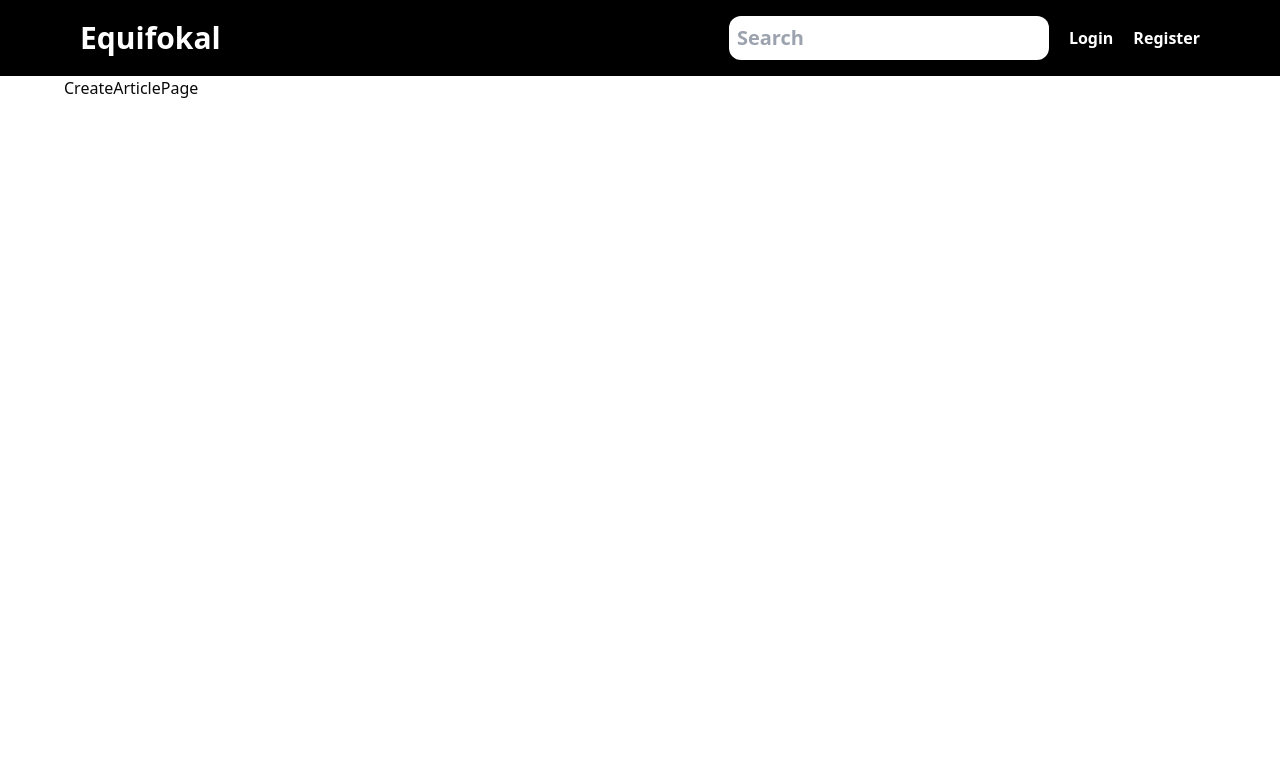
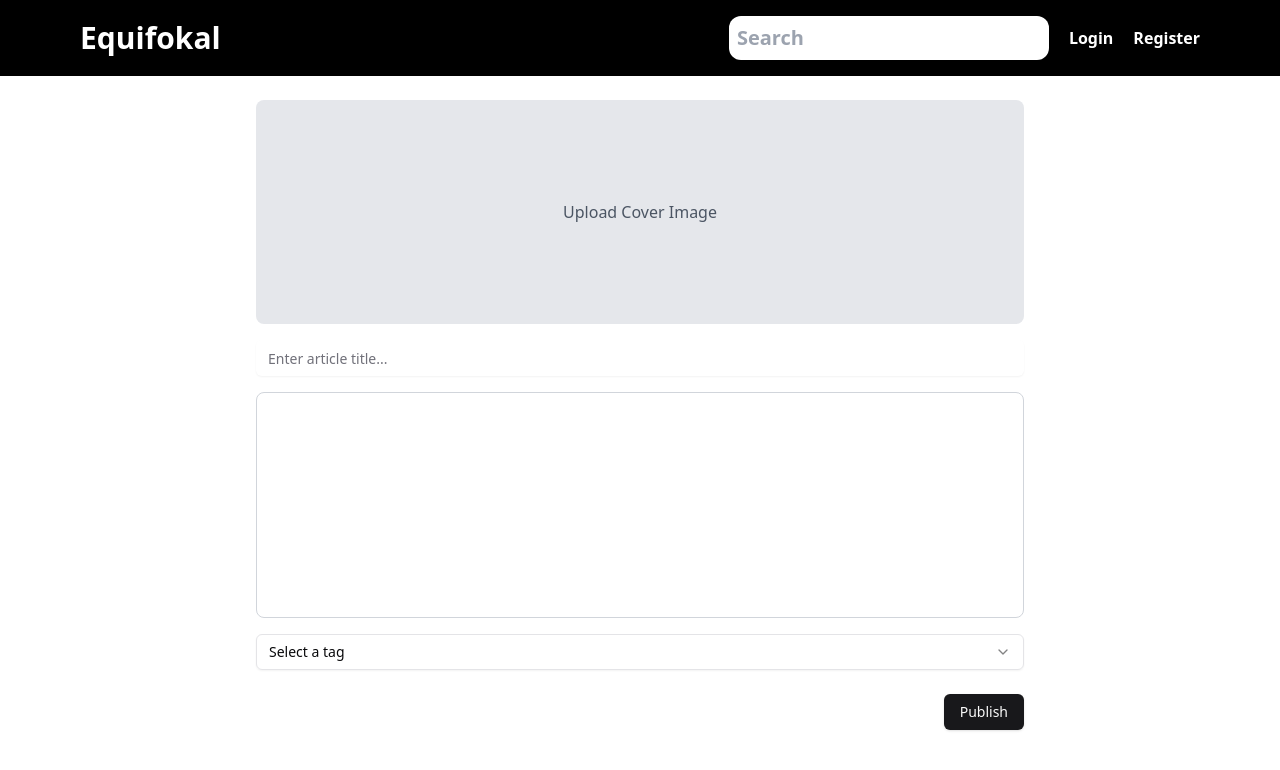
Before and after one commit to rashidfirhat98/equifokal-app, a Next.js app: page /create/article in a window 1280 px wide. Shown: the top 770 px of the page. Built offline with nearby package versions, Linux system fonts and the light colour scheme; no server answers; what envalid would draw is missing.

Commit message:
Draft create article page

```diff
--- a/src/app/create/article/page.tsx
+++ b/src/app/create/article/page.tsx
@@ -1,3 +1,139 @@
+"use client";
+
+import { useState, useEffect } from "react";
+import { useForm } from "react-hook-form";
+import { zodResolver } from "@hookform/resolvers/zod";
+import { z } from "zod";
+import { useRouter } from "next/navigation";
+import { Input } from "@/components/ui/input";
+import { Button } from "@/components/ui/button";
+import { Select, SelectTrigger, SelectValue, SelectContent, SelectItem } from "@/components/ui/select";
+import { EditorContent, useEditor } from "@tiptap/react";
+import StarterKit from "@tiptap/starter-kit";
+import Image from "next/image";
+
+// Validation Schema
+const articleSchema = z.object({
+  title: z.string().min(5, "Title must be at least 5 characters"),
+  content: z.string().min(20, "Content must be at least 20 characters"),
+  coverImage: z.string().optional(),
+  tags: z.array(z.string()).optional(),
+});
+
+type ArticleFormData = z.infer<typeof articleSchema>;
+
 export default function CreateArticlePage() {
-  return <div>CreateArticlePage</div>;
+  const [coverImage, setCoverImage] = useState<string | null>(null);
+  const [saving, setSaving] = useState(false);
+  const router = useRouter();
+
+  const { register, handleSubmit, setValue, watch, formState: { errors } } = useForm<ArticleFormData>({
+    resolver: zodResolver(articleSchema),
+  });
+
+  // TipTap Editor
+  const editor = useEditor({
+    extensions: [StarterKit],
+    content: "",
+    onUpdate: ({ editor }) => {
+      setValue("content", editor.getHTML());
+    },
+  });
+
+  // Auto-save to localStorage
+  useEffect(() => {
+    const savedContent = localStorage.getItem("draftArticle");
+    if (savedContent) {
+      const parsed = JSON.parse(savedContent);
+      setValue("title", parsed.title || "");
+      editor?.commands.setContent(parsed.content || "");
+      setCoverImage(parsed.coverImage || null);
+    }
+  }, [setValue, editor]);
+
+  useEffect(() => {
+    const interval = setInterval(() => {
+      localStorage.setItem(
+        "draftArticle",
+        JSON.stringify({ title: watch("title"), content: editor?.getHTML(), coverImage })
+      );
+    }, 5000);
+    return () => clearInterval(interval);
+  }, [watch, editor, coverImage]);
+
+  // Handle Cover Image Upload
+  const handleImageUpload = async (event: React.ChangeEvent<HTMLInputElement>) => {
+    const file = event.target.files?.[0];
+    if (file) {
+      const reader = new FileReader();
+      reader.onloadend = () => setCoverImage(reader.result as string);
+      reader.readAsDataURL(file);
+    }
+  };
+
+  // Submit Article
+  const onSubmit = async (data: ArticleFormData) => {
+    setSaving(true);
+    try {
+      const response = await fetch("/api/articles", {
+        method: "POST",
+        headers: { "Content-Type": "application/json" },
+        body: JSON.stringify({ ...data, coverImage }),
+      });
+
+      if (!response.ok) throw new Error("Failed to create article");
+
+      localStorage.removeItem("draftArticle");
+      router.push("/articles");
+    } catch (error) {
+      console.error("Error:", error);
+    } finally {
+      setSaving(false);
+    }
+  };
+
+  return (
+    <div className="max-w-3xl mx-auto py-6">
+      {/* Cover Image Upload */}
+      <div className="relative w-full h-56 bg-gray-200 flex items-center justify-center rounded-lg overflow-hidden">
+        {coverImage ? (
+          <Image src={coverImage} alt="Cover" className="w-full h-full object-cover" width={500} height={300} />
+        ) : (
+          <label className="cursor-pointer text-gray-600">
+            Upload Cover Image
+            <input type="file" accept="image/*" onChange={handleImageUpload} className="hidden" />
+          </label>
+        )}
+      </div>
+
+      {/* Title Input */}
+      <Input {...register("title")} placeholder="Enter article title..." className="w-full text-3xl border-none focus:ring-0 mt-4" />
+      {errors.title && <p className="text-red-500 text-sm">{errors.title.message}</p>}
+
+      {/* TipTap Editor */}
+      <div className="border border-gray-300 rounded-lg p-3 mt-4">
+        <EditorContent editor={editor} className="min-h-[200px]" />
+      </div>
+      {errors.content && <p className="text-red-500 text-sm">{errors.content.message}</p>}
+
+      {/* Tags Selection (ShadCN Select) */}
+      <Select onValueChange={(value) => setValue("tags", [value])}>
+        <SelectTrigger className="mt-4">
+          <SelectValue placeholder="Select a tag" />
+        </SelectTrigger>
+        <SelectContent>
+          <SelectItem value="tech">Tech</SelectItem>
+          <SelectItem value="business">Business</SelectItem>
+          <SelectItem value="lifestyle">Lifestyle</SelectItem>
+        </SelectContent>
+      </Select>
+
+      {/* Publish Button */}
+      <div className="flex justify-end mt-6">
+        <Button onClick={handleSubmit(onSubmit)} disabled={saving}>
+          {saving ? "Publishing..." : "Publish"}
+        </Button>
+      </div>
+    </div>
+  );
 }
--- a/src/components/NavAccountIcon.tsx
+++ b/src/components/NavAccountIcon.tsx
@@ -69,7 +69,11 @@ export default function NavAccountIcon() {
             </DropdownMenuSubTrigger>
             <DropdownMenuPortal>
               <DropdownMenuSubContent>
-                <DropdownMenuItem>Create an article</DropdownMenuItem>
+                <DropdownMenuItem>
+                  <Link className="flex-1" href="/create/article">
+                    Create an article
+                  </Link>
+                </DropdownMenuItem>
               </DropdownMenuSubContent>
             </DropdownMenuPortal>
           </DropdownMenuSub>
--- /dev/null
+++ b/src/components/TipTapEditor.tsx
@@ -0,0 +1,20 @@
+"use client";
+
+import { useEditor, EditorContent } from "@tiptap/react";
+import StarterKit from "@tiptap/starter-kit";
+
+export default function TipTapEditor({ content, onChange }: { content?: string; onChange: (value: string) => void }) {
+  const editor = useEditor({
+    extensions: [StarterKit],
+    content: content || "",
+    onUpdate: ({ editor }) => {
+      onChange(editor.getHTML()); // Send updated HTML content to the parent component
+    },
+  });
+
+  return (
+    <div className="border rounded-md p-4">
+      <EditorContent editor={editor} className="prose max-w-none" />
+    </div>
+  );
+}
```
Also changed, not shown: package.json (+6 -2 lines), 1 other file (tests, documents, lock files or other folders).
